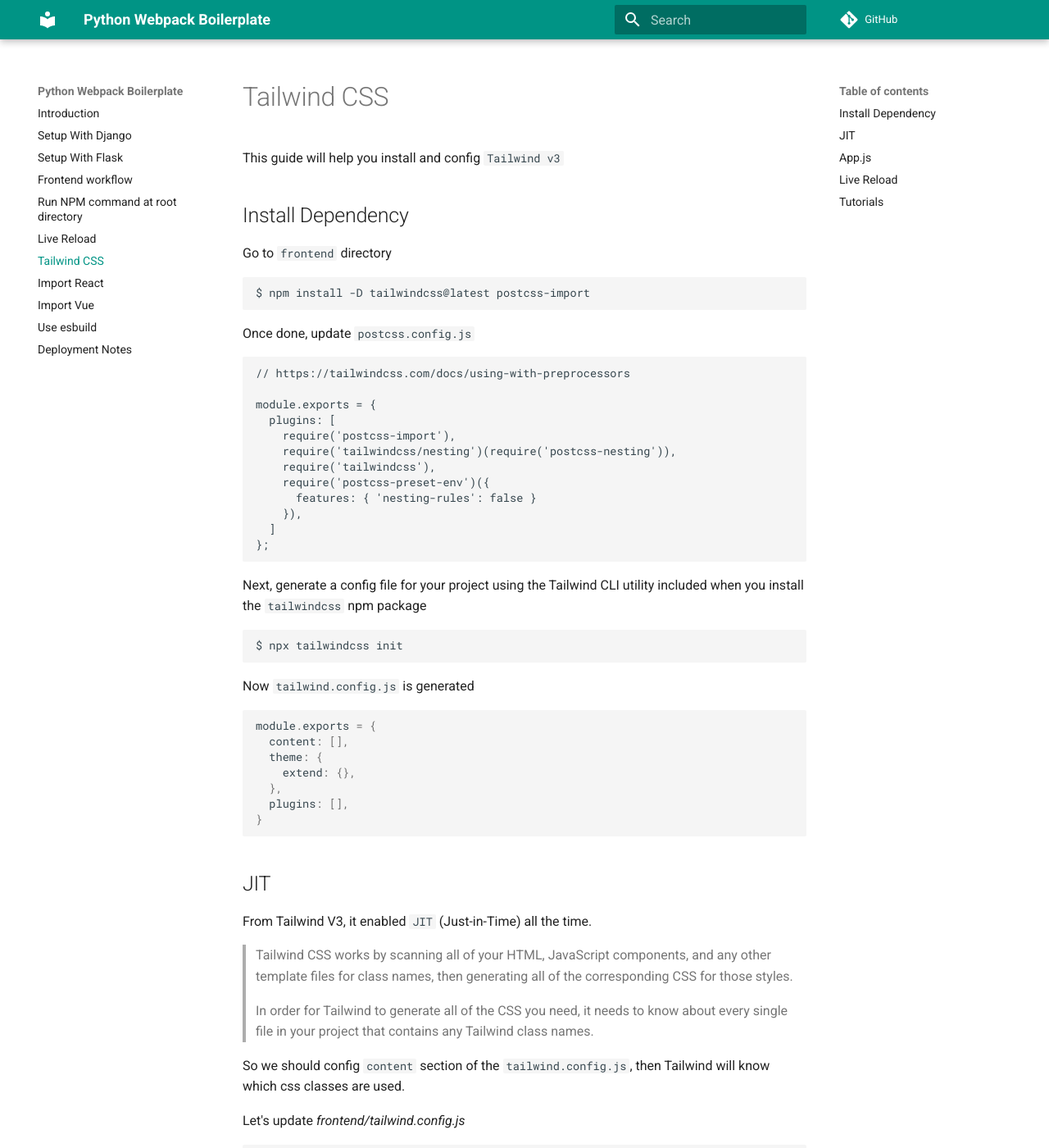
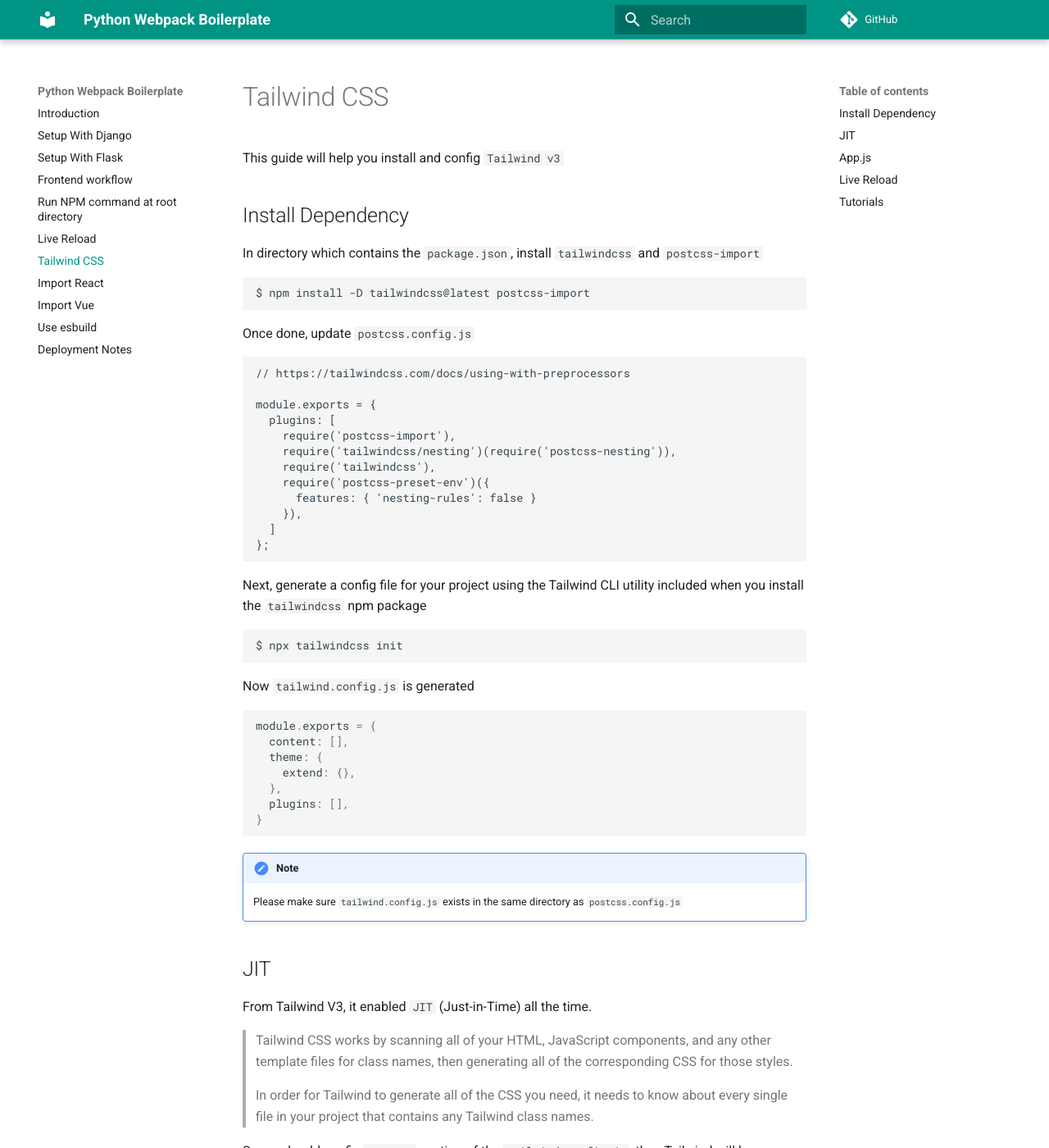
Before and after one commit to AccordBox/python-webpack-boilerplate, an MkDocs documentation site: the page built from docs/setup_with_tailwind.md, in a window 1280 px wide and 1400 px high. Shown: the whole window at 82% size. Built offline with MkDocs 1.6.1 and Material for MkDocs 9.7.7, drawn with Linux system fonts in a browser that asks for light colours; comment, search, counter and statistics services are not loaded; some of the changed text lies outside the part shown.

Commit message:
update tailwind doc

````diff
--- a/docs/setup_with_tailwind.md
+++ b/docs/setup_with_tailwind.md
@@ -4,7 +4,7 @@
 
 ## Install Dependency
 
-Go to `frontend` directory
+In directory which contains the `package.json`, install `tailwindcss` and `postcss-import`
 
 ```bash
 $ npm install -D tailwindcss@latest postcss-import
@@ -44,6 +44,10 @@
   plugins: [],
 }
 ```
+
+!!! note
+
+    Please make sure `tailwind.config.js` exists in the same directory as `postcss.config.js`
 
 ## JIT
 
@@ -179,4 +183,7 @@
 
 ## Tutorials
 
-To learn more about Tailwind and Django, you can check [Django Tailwind CSS Alpine.js Tutorial](https://www.accordbox.com/blog/django-tailwind-css-alpinejs-tutorial/)
+To learn more about Tailwind and Django, you can check
+
+1. [wagtail-tailwind-blog](https://github.com/AccordBox/wagtail-tailwind-blog)
+2. [Django Tailwind CSS Alpine.js Tutorial](https://www.accordbox.com/blog/django-tailwind-css-alpinejs-tutorial/)
````
